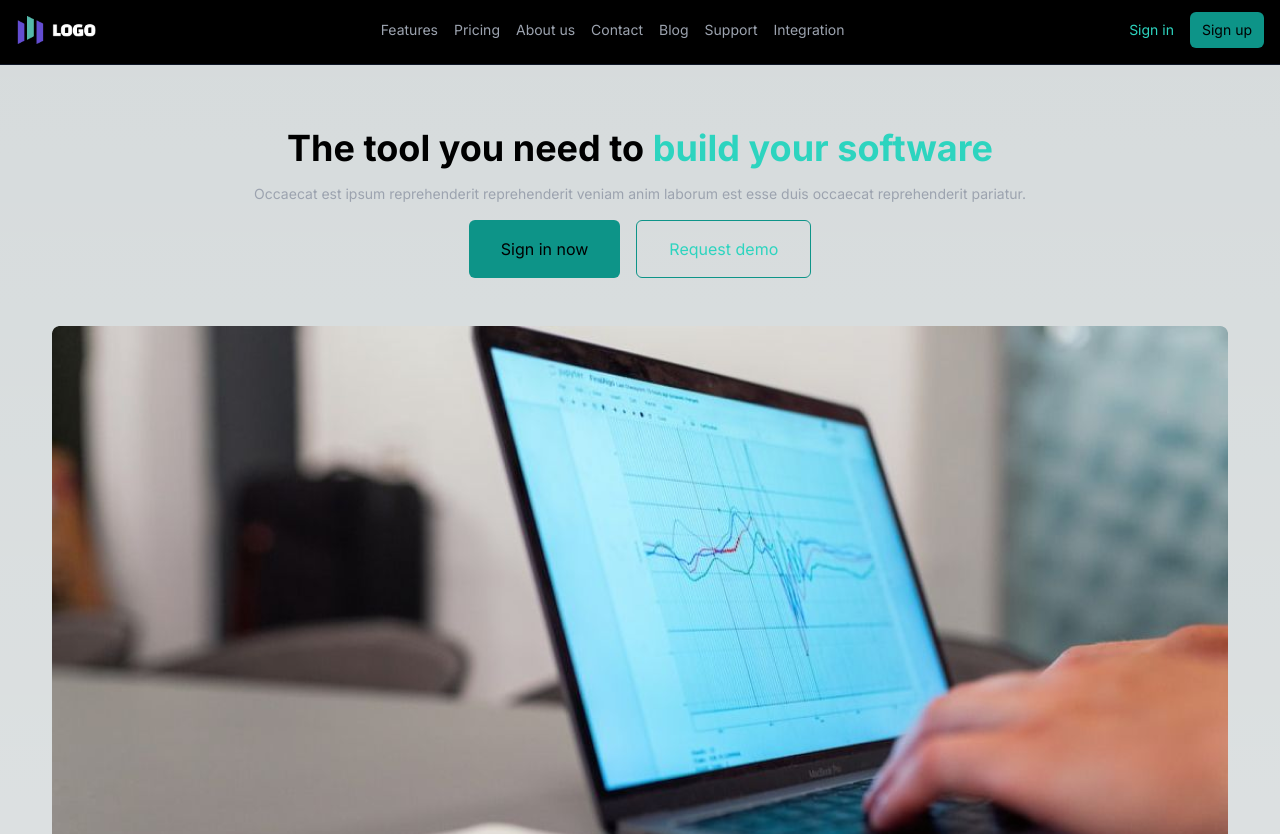
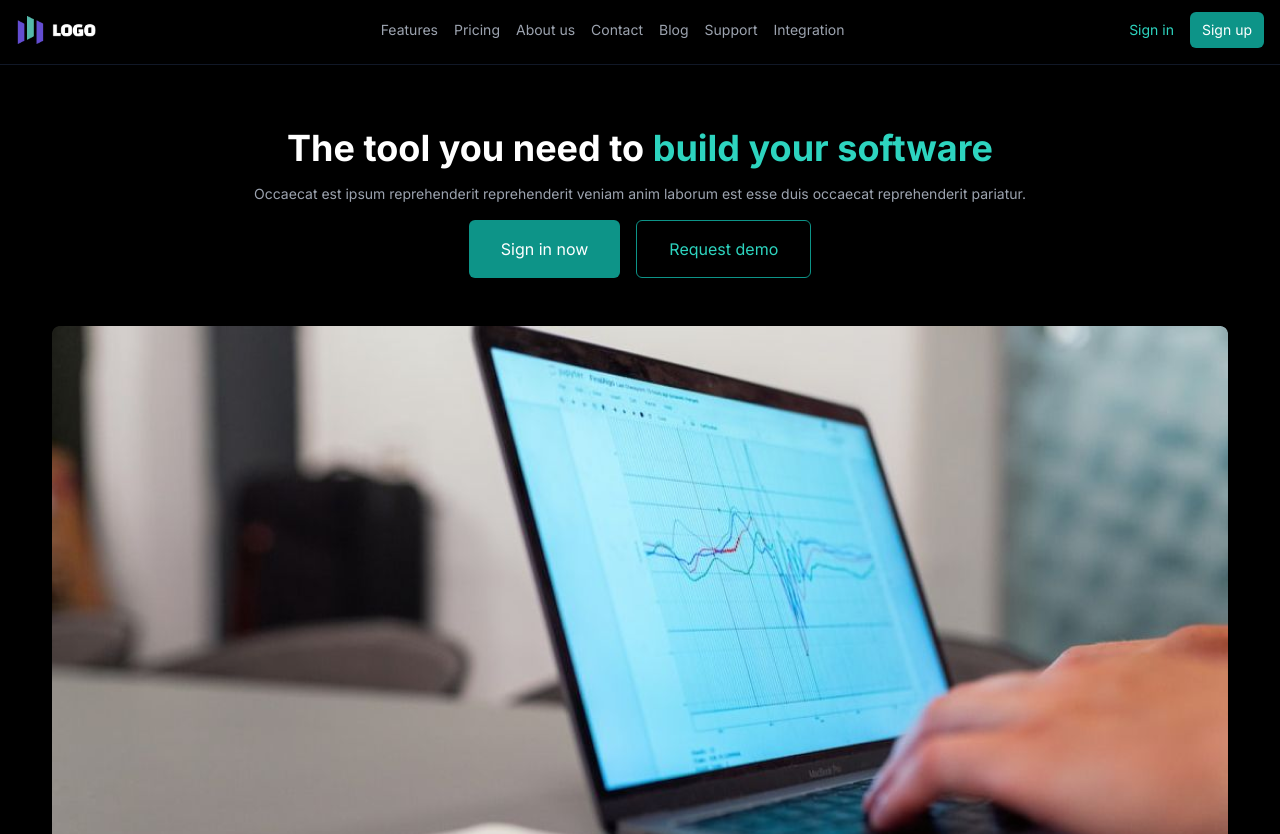
Before and after one commit to Seratooo/sapritec, a Next.js app: page / in a window 1280 px wide. Shown: the top 834 px of the page. Built offline with nearby package versions, Linux system fonts and the light colour scheme.

Commit message:
feat: disable dark mode

```diff
--- a/app/globals.css
+++ b/app/globals.css
@@ -7,10 +7,11 @@
   --background-start-rgb: 214, 219, 220;
   --background-end-rgb: 255, 255, 255;
 }
-img {
-  margin: 0 !important;
+body {
+  background-color: rgb(var(--foreground-rgb));
+  color: rgb(var(--background-end-rgb));
 }
-
+/*
 @media (prefers-color-scheme: dark) {
   :root {
     --foreground-rgb: 255, 255, 255;
@@ -34,3 +35,7 @@ body {
     text-wrap: balance;
   }
 }
+*/
+img {
+  margin: 0 !important;
+}
```
